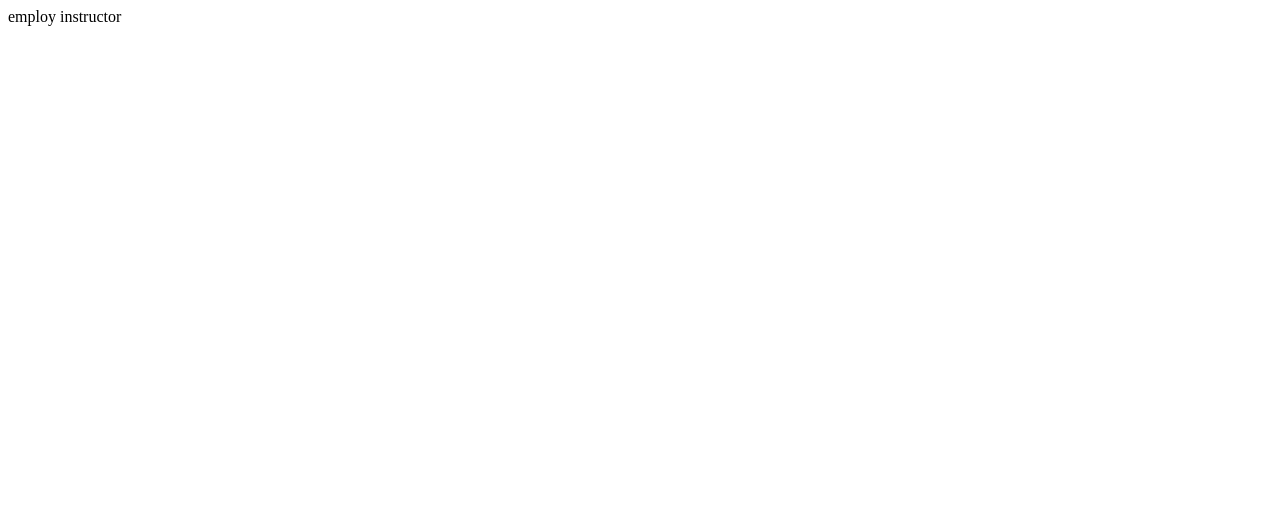
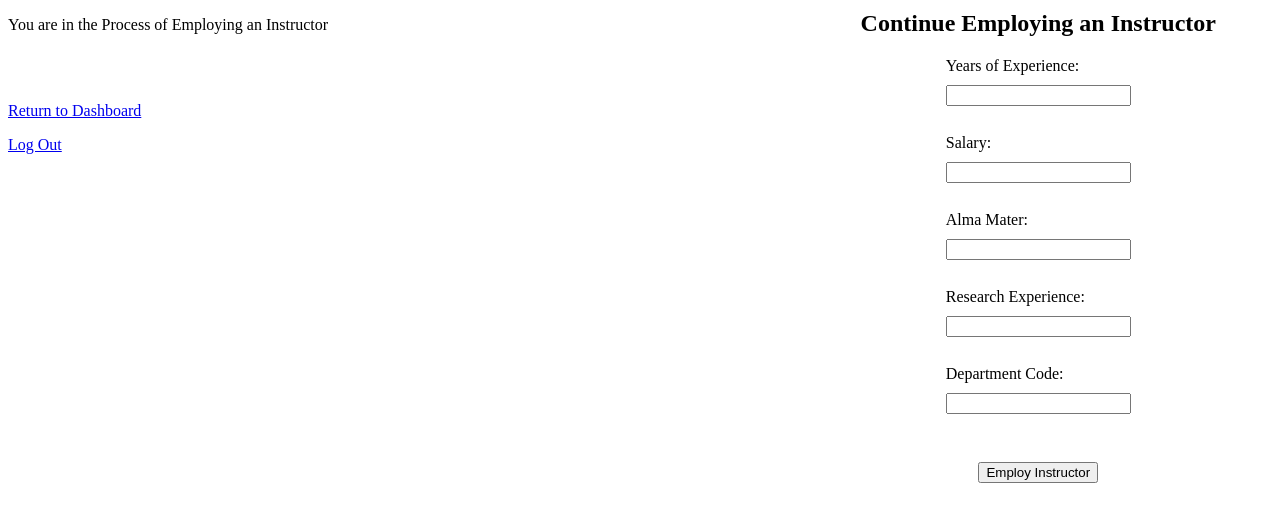
Before and after one commit to griffinnewbold/University-Management-Service, a Flask app: page /admin_employ_instructor in a window 1280 px wide. Before the commit the part shown is almost empty. Shown: the top 522 px of the page. Run offline with Flask 2, Linux system fonts and the light colour scheme; parts of the project's set-up code (start-up, migrations or seed data) failed here and were passed over.

Commit message:
admin can now add instructors

```diff
--- a/server.py
+++ b/server.py
@@ -58,7 +58,7 @@ def index():
 @app.route('/student', methods=['POST', 'GET'])
 def student():
 	uni = session.pop('textbox', None)
-	query = text("SELECT * From Person p JOIN Student s on p.uni = s.uni JOIN takes on p.uni=takes.uni JOIN \"advised by\" a on p.uni = a.uni_s JOIN \"belongs to\" b on p.uni = b.uni Where p.uni = :user_uni")
+	query = text("SELECT * From Person p FULL JOIN Student s on p.uni = s.uni FULL JOIN takes on p.uni=takes.uni FULL JOIN \"advised by\" a on p.uni = a.uni_s FULL JOIN \"belongs to\" b on p.uni = b.uni Where p.uni = :user_uni")
 	query = query.bindparams(user_uni=uni)
 	cursor = g.conn.execute(query)
 	names = []
@@ -278,7 +278,7 @@ def begin_addition_process():
 	elif(uni[0] == 'a'):
 		return redirect('/admin_employ_advisor')
 	elif(uni[0] == 'i'):
-		return redirect('/admin_enroll_instructor')
+		return redirect('/admin_employ_instructor')
 	else:
 		return redirect('/admin_enroll')
 
@@ -304,6 +304,36 @@ def enroll_student():
 	g.conn.commit()
 	return redirect('/admin_enroll')
 
+@app.route('/employ_instructor', methods=['GET', 'POST'])
+def employ_instructor():
+	uni = session.pop('uni', None)
+	name = session.pop('name', None)
+	email = session.pop('email', None)
+	phone = session.pop('phone', None)
+	address = session.pop('address', None)
+
+	year_of_exp = request.form['textbox1']
+	salary = int(request.form['textbox2'])
+	school = request.form['textbox3']
+	research_exp = request.form['textbox4']
+	dept_id = request.form['textbox5']
+
+	p_query = person_query.bindparams(a=uni,b=name,c=email,d=phone,e=address)
+	employee_query = text("INSERT INTO Employee (years_of_experience, salary, alma_mater, uni) VALUES (:a, :b, :c, :d)")
+	employee_query = employee_query.bindparams(a=year_of_exp,b=salary,c=school, d=uni)
+	instructor_query = text("INSERT INTO Instructor (courses_taught, papers_published, uni, research_experience) VALUES (:a, :b, :c, :d)")
+	instructor_query = instructor_query.bindparams(a=list(),b=list(),c=uni, d=research_exp)
+
+	belongs_query = text("INSERT INTO \"belongs to\" (dept_id, course_id, uni) VALUES (:a, :b, :c)")
+	belongs_query = belongs_query.bindparams(a=dept_id, b='None', c=uni)
+
+	g.conn.execute(p_query)
+	g.conn.execute(employee_query)
+	g.conn.execute(instructor_query)
+	g.conn.execute(belongs_query)
+	g.conn.commit()
+	return redirect('/admin_enroll')
+
 
 @app.route('/admin_enroll_student', methods=['GET','POST'])
 def admin_enroll_student():
@@ -316,10 +346,6 @@ def admin_employ_advisor():
 @app.route('/admin_employ_instructor', methods=['GET','POST'])
 def admin_employ_instructor():
 	return render_template('admin_employ_instructor.html')
-
-
-
-
 
 @app.route('/add_dept_to_db', methods=['GET', 'POST'])
 def add_dept_to_db():
@@ -353,13 +379,10 @@ def add_course_to_db():
 	insert_query = "INSERT INTO Course (course_id, course_title, time_slot, course_capacity) VALUES (:a, :b, :c, :d)"
 	insert_query = text(insert_query).bindparams(a = course_id, b = course_title, c=course_time, d = course_capacity)
 	g.conn.execute(insert_query)
-	g.conn.commit()
 	insert_query = text("INSERT INTO \"belongs to\" (dept_id, course_id, uni) VALUES (:a, :b, :c)").bindparams(a = course_dept, b =course_id, c = 'None')
 	g.conn.execute(insert_query)
-	g.conn.commit()
 	insert_query = text("INSERT INTO \"located in\" (course_id, building_id) VALUES (:a, :b)").bindparams(a = course_id, b = course_building)
 	g.conn.execute(insert_query)
-	g.conn.commit()
 	update_query = text("UPDATE Department d SET courses_offered = array_append(courses_offered, :a) WHERE d.dept_id = :b").bindparams(a=course_title,b=course_dept)
 	g.conn.execute(update_query)
 	g.conn.commit()
@@ -368,10 +391,8 @@ def add_course_to_db():
 def delete_course():
 	delete_query = text("DELETE FROM \"located in\" Where course_id = \'2402\'")
 	g.conn.execute(delete_query)
-	g.conn.commit()
 	delete_query = text("DELETE FROM \"belongs to\" Where course_id = \'2402\'")
 	g.conn.execute(delete_query)
-	g.conn.commit()
 	delete_query = text("DELETE FROM Course Where course_id = \'2402\'")
 	g.conn.execute(delete_query)
 	g.conn.commit()
--- a/templates/admin_employ_instructor.html
+++ b/templates/admin_employ_instructor.html
@@ -1 +1,75 @@
-employ instructor
+<!DOCTYPE html>
+<html>
+    <head>
+        <title>Admin Enrollment Dashboard</title>
+        <style>
+            #form {
+              text-align: center;
+              position: absolute;
+              top: 10px;
+              right: 0px;
+              padding-right: 5%;
+              padding-left: 1%;
+            }
+
+            #form h2 {
+              margin-top: 0;
+              text-align: center;
+            }
+
+            #form form {
+              display: inline-block;
+              text-align: left;
+            }
+
+            #form form label {
+              display: block;
+              margin-bottom: 10px;
+            }
+
+            #form form input[type="text"], #form form input[type="submit"] {
+              display: block;
+              margin-bottom: 10px;
+              margin-left: auto;
+              margin-right: auto;
+            }
+
+            #form form input[type="submit"] {
+              margin-top: 20px;
+            }
+          </style>
+
+    </head>
+    <body>
+        <div>
+            <p>You are in the Process of Employing an Instructor</p>
+        </div>
+        <div id="form">
+            <h2>Continue Employing an Instructor</h2>
+            <form action="employ_instructor" method="post">
+                <label for="textbox1">Years of Experience:</label>
+                <input type="text" id="textbox1" name="textbox1"><br>
+
+                <label for="textbox2">Salary:</label>
+                <input type="text" id="textbox2" name="textbox2"><br>
+
+                <label for="textbox3">Alma Mater:</label>
+                <input type="text" id="textbox3" name="textbox3"><br>
+
+                <label for="textbox4">Research Experience:</label>
+                <input type="text" id="textbox4" name="textbox4"><br>
+
+                <label for="textbox5">Department Code:</label>
+                <input type="text" id="textbox5" name="textbox5"><br>
+
+                <input type="submit" value="Employ Instructor">
+              </form>
+        </div>
+        <br>
+        <div>
+        </div>
+        <br>
+        <p><a href="admin">Return to Dashboard</a></p>
+        <p><a href="homepage">Log Out</a></p>
+    </body>
+</html>
--- a/templates/admin_enroll_student.html
+++ b/templates/admin_enroll_student.html
@@ -1,7 +1,7 @@
 <!DOCTYPE html>
 <html>
     <head>
-        <title>Admin Enrollment/Employment Dashboard</title>
+        <title>Admin Enrollment Dashboard</title>
         <style>
             #form {
               text-align: center;
```
